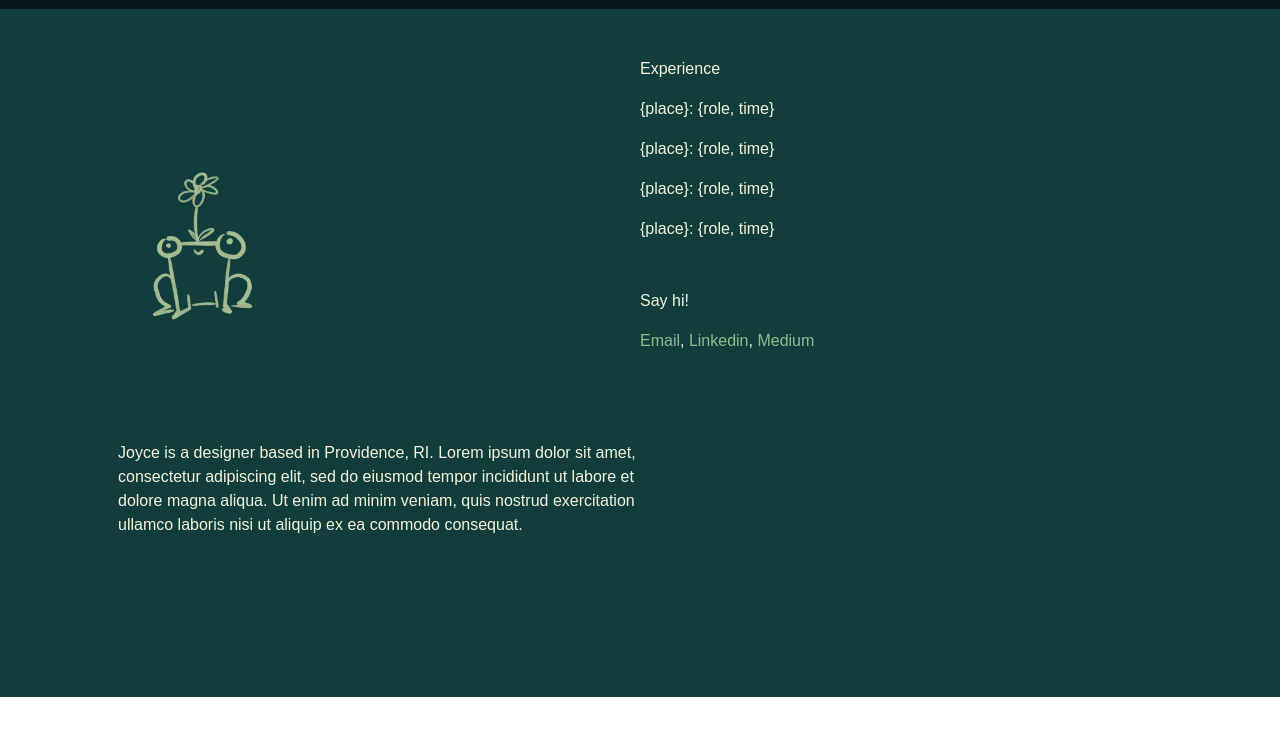
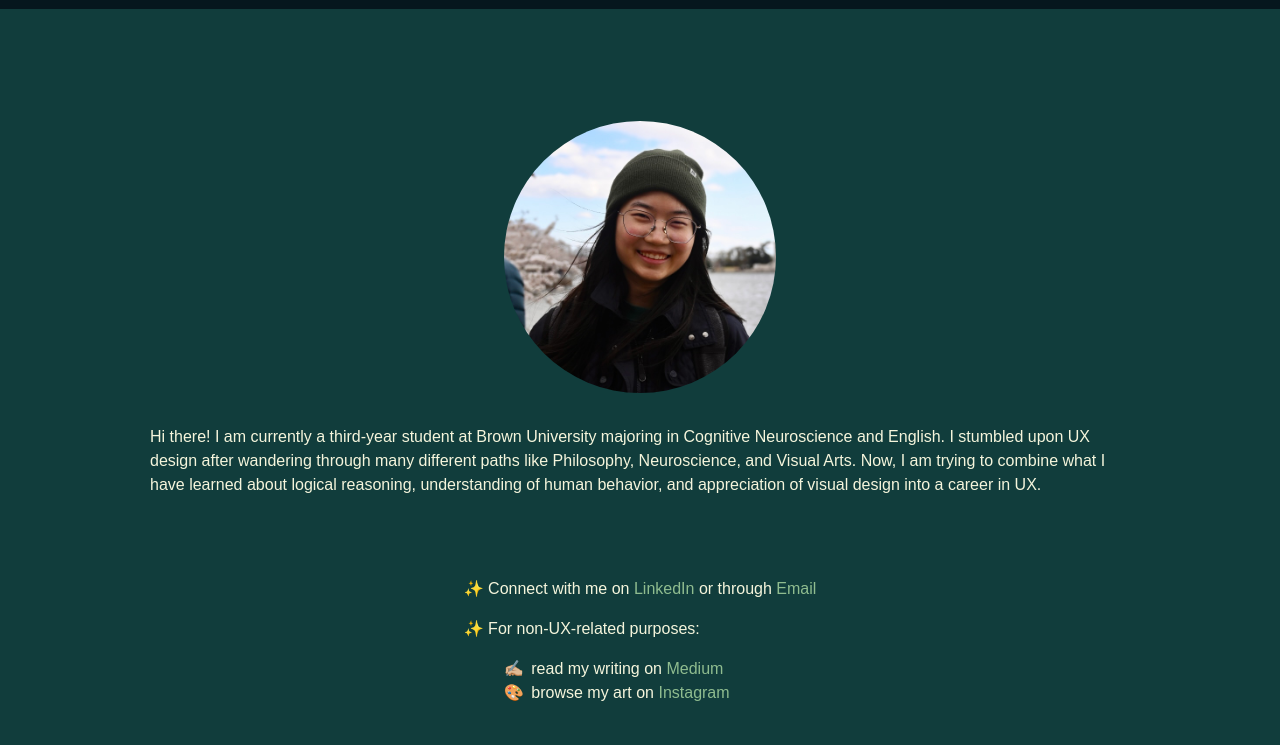
Before and after one commit to joycexgao/joycexgao.github.io, a plain HTML site: page about.html in a window 1280 px wide. Shown: the part 55-800 px from the top of the page. Drawn offline with nearby package versions, Linux system fonts and the light colour scheme; a web font is replaced by a local one.

Commit message:
finalize about page

```diff
--- a/about.html
+++ b/about.html
@@ -28,10 +28,10 @@
     <div class="collapse navbar-collapse pull-right" id="navbarSupportedContent">
       <ul class="navbar-nav ml-auto">
         <li class="nav-item active">
-          <a class="nav-link text-my-own-color" href="index.html" style="color:rgb(248, 226, 187)" onmouseover="this.style.textDecoration='underline';"onmouseout="this.style.textDecoration='none';" > Works <span class="sr-only">(current)</span></a>
+          <a class="nav-link text-my-own-color" href="index.html#projects" style="color:rgb(248, 226, 187)" onmouseover="this.style.textDecoration='underline';"onmouseout="this.style.textDecoration='none';" > Works <span class="sr-only">(current)</span></a>
         </li>
         <li class="nav-item active">
-            <a class="nav-link text-my-own-color" href="assets/joyce_resume.pdf" style="color:rgb(248, 226, 187)" onmouseover="this.style.textDecoration='underline';"onmouseout="this.style.textDecoration='none';"> Resume <span class="sr-only">(current)</span></a>
+            <a class="nav-link text-my-own-color" href="assets/joyce_resume.pdf" style="color:rgb(248, 226, 187)" onmouseover="this.style.textDecoration='underline';"onmouseout="this.style.textDecoration='none';" target="_blank"> Resume <span class="sr-only">(current)</span></a>
         </li>
         <li class="nav-item active">
             <a class="nav-link text-my-own-color" href="#" style="color:rgb(248, 226, 187)" onmouseover="this.style.textDecoration='underline';"onmouseout="this.style.textDecoration='none';"> About <span class="sr-only">(current)</span></a>
@@ -42,26 +42,29 @@
 
   <div class="about-text" style="background-color: #113D3C; color:beige;">
     <div class="container about-me">
-      <div class="experience" style="width: 50%;">
-        <img class="card-img-top frog-about" style="width:10rem; padding:7rem 0;" src="./assets/frog.png" alt="sketch of a frog">
-        <p>Joyce is a designer based in Providence, RI. Lorem ipsum dolor sit amet, consectetur adipiscing elit, sed do eiusmod tempor incididunt ut labore et dolore magna aliqua. Ut enim ad minim veniam, quis nostrud exercitation ullamco laboris nisi ut aliquip ex ea commodo consequat. </p>
+      <div class="experience" style="width: 100%;">
+        <img class="card-img-top joyce-img" style="width:17rem;" src="./assets/joyce-photo.jpg" alt="photo of Joyce smiling">
+        <p style="padding:2rem;">Hi there! I am currently a third-year student at Brown University majoring in Cognitive Neuroscience and English. I stumbled upon UX design after wandering through many different paths like Philosophy, Neuroscience, and Visual Arts. Now, I am trying to combine what I have learned about logical reasoning, understanding of human behavior, and appreciation of visual design into a career in UX. </p>
       </div>
-      <div class="experience" style="width: 50%;">
-        <div>
-          <p>Experience</p>
-          <p>{place}: {role, time}</p>
-          <p>{place}: {role, time}</p>
-          <p>{place}: {role, time}</p>
-          <p>{place}: {role, time}</p>
-        </div>
+      <div class="experience" style="width: 100%;">
         <div style="padding: 2rem 0;">
-          <p>Say hi!</p>
-          <p><a href="#">Email</a>, <a href="#">Linkedin</a>, <a href="#">Medium</a></p>
+          <p>✨ Connect with me on <a class="about-link" href="https://linkedin.com/in/joyce-gao-5425391b3" target="_blank">LinkedIn</a> or through <a class="about-link" class="about-link" href="mailto: joyce_gao@brown.edu">Email</a></p>
+          <p>✨ For non-UX-related purposes: </p>
+          <ul>
+            <li id="writing-li" style="list-style: none;"> read my writing on <a class="about-link" href="https://medium.com/@joycexgao" target="_blank">Medium</a></li>
+            <li id="art-li" style="list-style: none;"> browse my art on <a class="about-link" href="https://www.instagram.com/orangefrog_art/" target="_blank">Instagram</li>
+            </p>
+          </ul>
+
         </div>
       </div>
     </div>
 
   </div>
 
+  <div class="myFooter">
+    @Dec 2022 Joyce Gao
+  </div>
+
 
 </body>
--- a/style.css
+++ b/style.css
@@ -32,6 +32,7 @@ table {
 /* ========== MY STYLES ========== */
 html{
   scroll-behavior: smooth;
+  scroll-padding-top: 2rem;
 }
 
 a{
@@ -80,7 +81,9 @@ a:hover {
   width: 40%;
   font-family: 'Signika Negative', sans-serif;
   transition: transform .2s;
+  transition: box-shadow 0.2s ease-in-out;
   padding: 1rem;
+  margin-top: 1.5rem;
 }
 
 .myNav{
@@ -109,7 +112,8 @@ a:hover {
 }
 
 .project-card:hover{
-  transform: scale(1.02);
+  transform: scale(1.01);
+  box-shadow: 0 4px 8px 0 rgba(17, 61, 60, 0.2), 0 6px 20px 0 rgba(17, 61, 60, 0.19);
 }
 
 .about-text{
@@ -119,14 +123,35 @@ a:hover {
 .about-me{
   display: flex;
   flex-direction: row;
+  flex-wrap:wrap;
   justify-content: space-around;
   padding: 3rem;
+  padding-top: 7rem;
   padding-bottom: 9rem;
 }
 
-.frog-about{
+.joyce-img{
+  border-radius: 50%;
+}
+
+.experience{
   display: flex;
-  flex-direction: row;
+  flex-direction: column;
   justify-content: center;
   align-items: center;
 }
+
+#writing-li::before{
+  content: '✍🏼';
+  padding-right: 0.2rem;
+}
+
+#art-li::before{
+  content: '🎨';
+  padding-right: 0.2rem;
+}
+
+.about-link:hover{
+  text-decoration: underline;
+  color: rgb(112, 153, 124);
+}
```
Also changed, not shown: index.html (+1 -21 lines), assets/joyce-photo.jpg (added), 1 other file.
